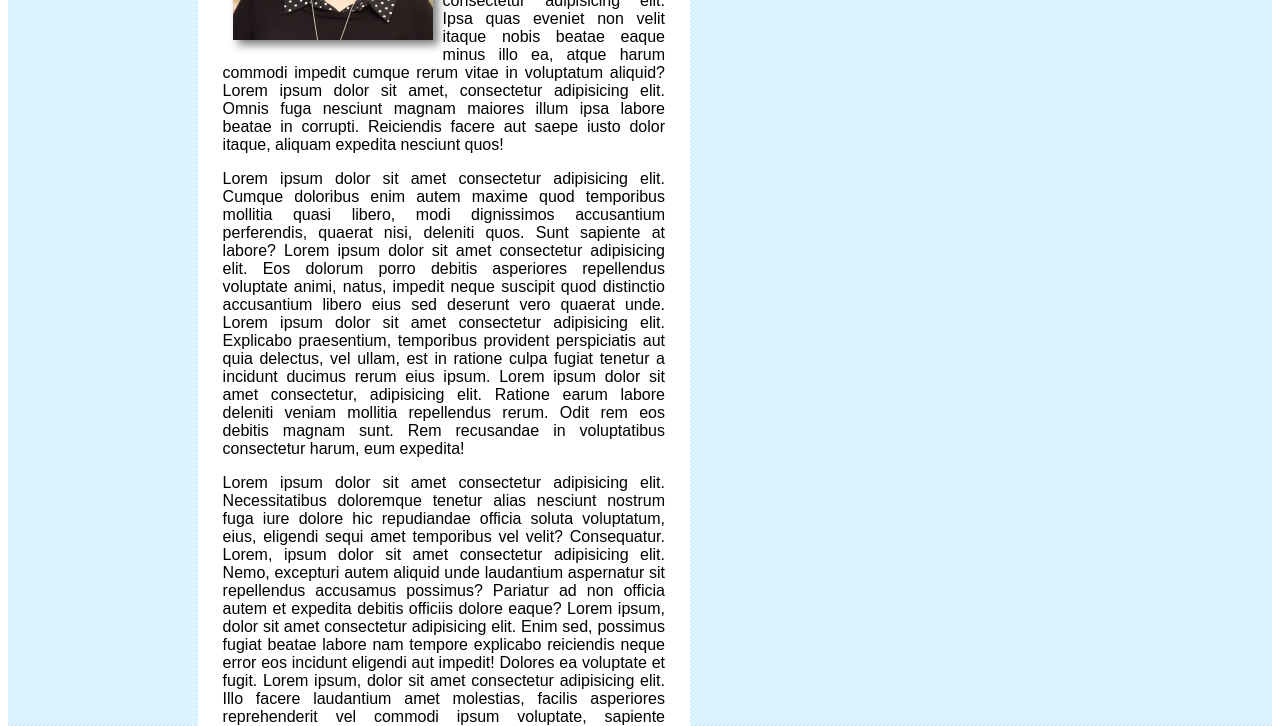
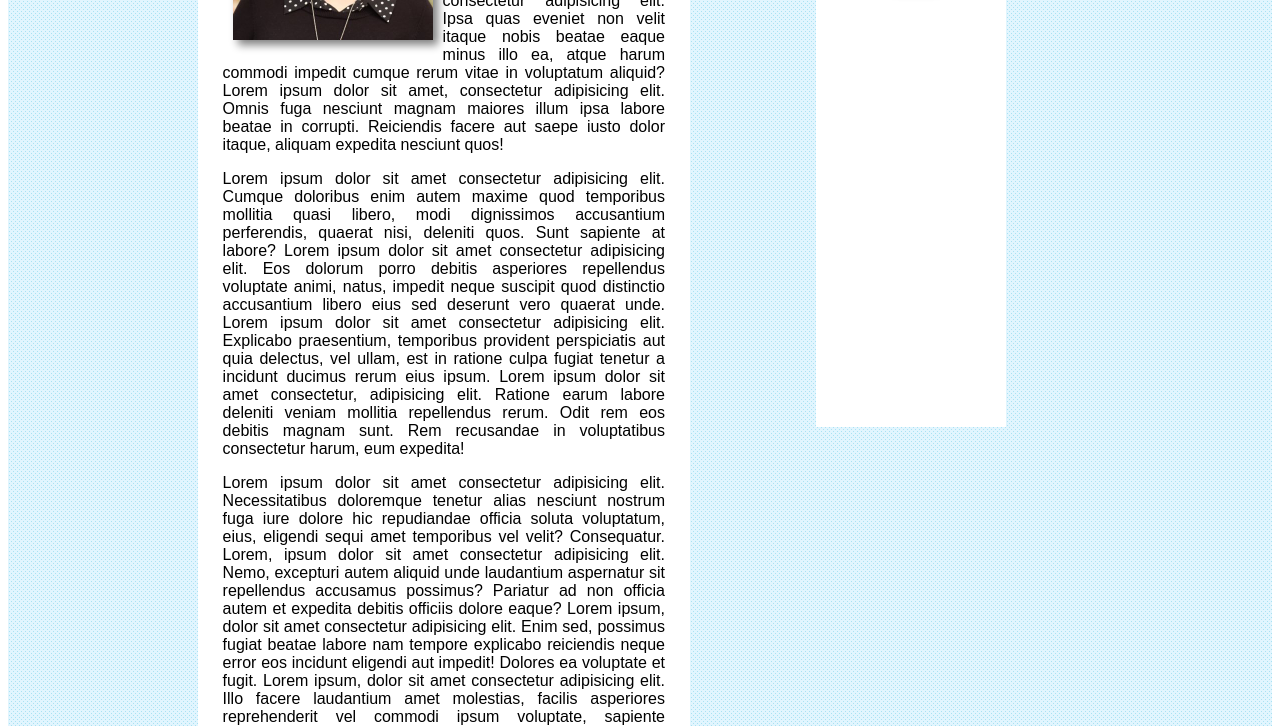
Before and after one commit to KaeliDalton/m6-hw6-dalton-kaeli, a plain HTML site: page index.html in a window 1280 px wide. Shown: the part 463-1189 px from the top of the page. Drawn offline with Linux system fonts and the light colour scheme.

Commit message:
margin adjust

```diff
--- a/index.html
+++ b/index.html
@@ -28,6 +28,7 @@
                         <p id="Copy">Lorem ipsum dolor sit amet consectetur adipisicing elit. Cumque doloribus enim autem maxime quod temporibus mollitia quasi libero, modi dignissimos accusantium perferendis, quaerat nisi, deleniti quos. Sunt sapiente at labore? Lorem ipsum dolor sit amet consectetur adipisicing elit. Eos dolorum porro debitis asperiores repellendus voluptate animi, natus, impedit neque suscipit quod distinctio accusantium libero eius sed deserunt vero quaerat unde. Lorem ipsum dolor sit amet consectetur adipisicing elit. Explicabo praesentium, temporibus provident perspiciatis aut quia delectus, vel ullam, est in ratione culpa fugiat tenetur a incidunt ducimus rerum eius ipsum. Lorem ipsum dolor sit amet consectetur, adipisicing elit. Ratione earum labore deleniti veniam mollitia repellendus rerum. Odit rem eos debitis magnam sunt. Rem recusandae in voluptatibus consectetur harum, eum expedita!</p>
                         <p id="Copy">Lorem ipsum dolor sit amet consectetur adipisicing elit. Necessitatibus doloremque tenetur alias nesciunt nostrum fuga iure dolore hic repudiandae officia soluta voluptatum, eius, eligendi sequi amet temporibus vel velit? Consequatur. Lorem, ipsum dolor sit amet consectetur adipisicing elit. Nemo, excepturi autem aliquid unde laudantium aspernatur sit repellendus accusamus possimus? Pariatur ad non officia autem et expedita debitis officiis dolore eaque? Lorem ipsum, dolor sit amet consectetur adipisicing elit. Enim sed, possimus fugiat beatae labore nam tempore explicabo reiciendis neque error eos incidunt eligendi aut impedit! Dolores ea voluptate et fugit. Lorem ipsum, dolor sit amet consectetur adipisicing elit. Illo facere laudantium amet molestias, facilis asperiores reprehenderit vel commodi ipsum voluptate, sapiente voluptates maxime impedit expedita fugiat sunt ea magnam cumque.</p>
                         <p id="Copy">Lorem ipsum, dolor sit amet consectetur adipisicing elit. Commodi pariatur a deleniti id mollitia facilis cum et iure deserunt at vero neque autem odit excepturi tempora quos, non officia nesciunt. Lorem ipsum dolor sit amet consectetur adipisicing elit. Aliquam distinctio reiciendis nisi neque facilis iure officia nihil ipsa at harum explicabo veritatis, consequatur vitae laboriosam maxime? Beatae commodi placeat eum! Lorem ipsum dolor sit amet consectetur adipisicing elit. Sed enim dolor quod magni doloremque, molestias id. Modi aliquam et minima nam quae illum consequatur, architecto provident deleniti reprehenderit quidem ab!</p>
+                        <p id="Copy">Lorem ipsum dolor sit amet consectetur, adipisicing elit. Officia soluta commodi perspiciatis dolorum voluptate magnam aliquam ratione perferendis veritatis ipsum, et debitis! Dolores dolorum eum dolor labore iure sit molestias. Lorem, ipsum dolor sit amet consectetur adipisicing elit. Laboriosam neque culpa qui odio ipsam. Mollitia, dolor hic rem quibusdam sunt dolorem nulla facere minima. Fugit ullam facilis beatae vero totam. Lorem ipsum, dolor sit amet consectetur adipisicing elit. Ad assumenda distinctio deserunt eaque incidunt dolore officiis modi excepturi recusandae nemo quod, officia optio eveniet fuga. Deserunt dicta voluptates necessitatibus dolorem?</p>
                     </article>
                 </section>
                 <section id="Socials">
--- a/styles.css
+++ b/styles.css
@@ -68,6 +68,7 @@ h2 {
     margin-left: 15%;
     padding: 25px;
     margin-top: 3%;
+    margin-bottom: 10% ;
 }
 #Socials {
     align-items: center;
@@ -76,8 +77,8 @@ h2 {
     margin-left: 10%;
     margin-right: 10px;
     width: 15%;
-    height: 250px;
     margin-top: 3%;
+    margin-bottom: 75%;
 }
 #Copy {
     font-family: Arial, Helvetica, sans-serif;
```
